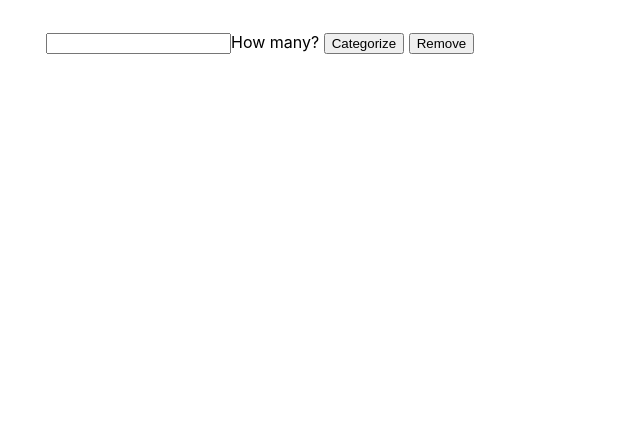
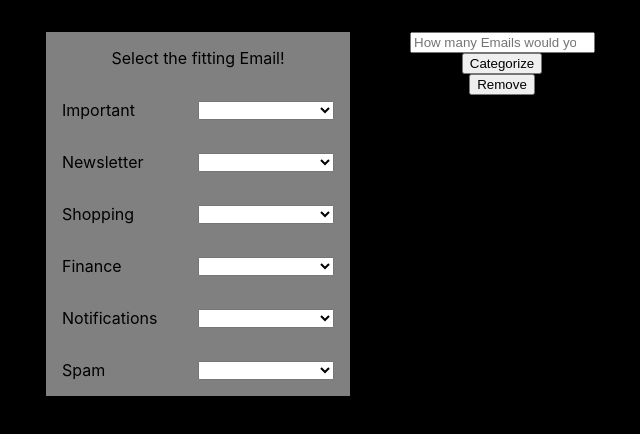
Before and after one commit to ClckZz/GSort, an Electron app: page src/index.html in a window 800 px wide. Both pictures are taken after a click on the button "Categorize". Shown: the whole page, without its empty margins (50-690 px from the left). Drawn offline with nearby package versions, Linux system fonts and the light colour scheme; no server answers.

Commit message:
Button functionality added, new get_labels in backend

```diff
--- a/src/index.css
+++ b/src/index.css
@@ -5,4 +5,54 @@ body {
   margin: auto;
   max-width: 38rem;
   padding: 2rem;
+  display: grid;
+  grid-template-columns: 1fr 1fr;
+  grid-template-rows: 1fr 1fr;
+  background-color: black;
+  overflow: hidden;
 }
+
+.other_inputs {
+  display: flex;
+  flex-direction: column;
+}
+
+.primary_btn {
+  display: grid;
+  grid-column: 2;
+  grid-row: 1;
+  align-self: center;
+  justify-self: center;
+}
+
+.how_many_input {
+  display: grid;
+  grid-column: 2;
+  grid-row: 1;
+  align-self: center;
+  justify-self: center;
+}
+
+.label-id-area {
+  grid-column: 1;
+  grid-row: 1/2;
+  background-color: grey;
+}
+
+.label-id-area p {
+  text-align: center;
+}
+
+.label-select {
+  display: flex;
+  flex-direction: row;
+  justify-content: space-between;
+  margin-right: 1em;
+  margin-left: 1em;
+}
+
+.selection {
+  align-self: center;
+  height: 50%;
+  width: 50%;
+}
--- a/src/index.html
+++ b/src/index.html
@@ -13,8 +13,43 @@
     </script>
   </head>
   <body>
-    <input id="how_many_input" type="number" />How many?
-    <button id="categorize-btn">Categorize</button>
-    <button id="remove-btn">Remove</button>
+    <div class="label-id-area">
+      <p>Select the fitting Email!</p>
+      <div class="label-select">
+        <p>Important</p>
+        <select name="Important" id="Important" class="selection">
+        </select>
+      </div>
+      <div class="label-select">
+        <p>Newsletter</p>
+        <select name="Newsletter" id="Newsletter" class="selection">
+        </select>
+      </div>
+      <div class="label-select">
+        <p>Shopping</p>
+        <select name="Shopping" id="Shopping" class="selection">
+        </select>
+      </div>
+      <div class="label-select">
+        <p>Finance</p>
+        <select name="Finance" id="Finance" class="selection">
+        </select>
+      </div>
+      <div class="label-select">
+        <p>Notifications</p>
+        <select name="Notifications" id="Notifications" class="selection">
+        </select>
+      </div>
+      <div class="label-select">
+        <p>Spam</p>
+        <select name="Spam" id="Spam" class="selection">
+        </select>
+      </div>
+    </div>
+    <div class="other_inputs">
+        <input id="how_many_input" type="number" class="how_many_input"/ placeholder="How many Emails would you like to change? (Max 500)">
+        <button id="categorize-btn" class="primary_btn">Categorize</button>
+        <button id="remove-btn" class="primary_btn">Remove</button>
+    </div>
   </body>
 </html>
--- a/src/index.js
+++ b/src/index.js
@@ -43,7 +43,7 @@ const createWindow = () => {
 // initialization and is ready to create browser windows.
 // Some APIs can only be used after this event occurs.
 app.whenReady().then(() => {
-
+  //createWindow();
   // On OS X it's common to re-create a window in the app when the
   // dock icon is clicked and there are no other windows open.
   app.on('activate', () => {
--- a/src/render.js
+++ b/src/render.js
@@ -1,5 +1,31 @@
 const categorize_btn = document.getElementById("categorize-btn");
+const remove_btn = document.getElementById("remove-btn");
 const how_many_input = document.getElementById("how_many_input");
+
+const selections = document.querySelectorAll(".selection");
+
+async function get_labels() {
+    const response = await fetch(
+      "http://127.0.0.1:8000/get_labels",
+    );
+
+  const data = await response.json();
+
+  console.log(data);
+
+  selections.forEach(select => {
+    data.labels.forEach(label => {
+      const option = document.createElement("option");
+
+      option.value = label.id;        // Gmail Label-ID speichern
+      option.textContent = label.name; // sichtbarer Text
+
+      select.appendChild(option);
+    });
+  });
+}
+
+get_labels();
 
 categorize_btn.addEventListener("click", categorizePosts);
 async function categorizePosts() {
@@ -9,10 +35,36 @@ async function categorizePosts() {
     ease: "outBack",
   });
 
+  const labels =
+  {
+    "Important": document.getElementById("Important").value,
+    "Newsletter": document.getElementById("Newsletter").value,
+    "Shopping": document.getElementById("Shopping").value,
+    "Finance": document.getElementById("Finance").value,
+    "Notifications": document.getElementById("Notifications").value,
+    "Spam": document.getElementById("Spam").value
+  }
+
   const response = await fetch(
-    `http://127.0.0.1:8000/categorize?how_many=${parseInt(how_many_input.value)}`,
+    `http://127.0.0.1:8000/categorize?how_many=${parseInt(how_many_input.value)}&desired_labels=${encodeURIComponent(JSON.stringify(labels))}`,
   );
 
   const data = await response.json();
   console.log(data);
 }
+
+remove_btn.addEventListener("click", removeLabels);
+async function removeLabels() {
+  animate(how_many_input, {
+    scale: [1.3, 1],
+    duration: 400,
+    ease: "outBack",
+  });
+
+  const response = await fetch(
+    `http://127.0.0.1:8000/remove_labels?how_many=${parseInt(how_many_input.value)}`,
+  );
+
+  const data = await response.json();
+  console.log(data);
+}
```
Also changed, not shown: 1 other file.
